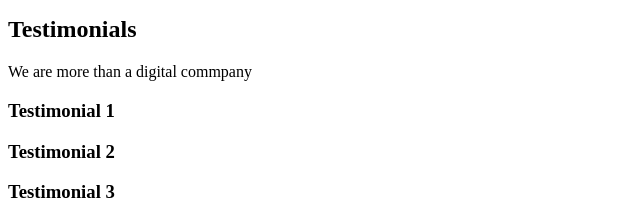
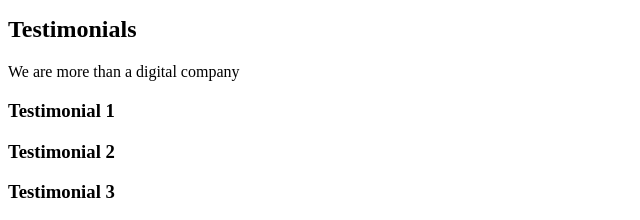
Before and after one commit to Astambar/holbertonschool-web_front_end, a plain HTML site: page 0x00-html_advanced/12-index.html in a window 1280 px wide. Shown: the part 1436-1656 px from the top of the page, 0-640 px from the left. Drawn offline with Linux system fonts and the light colour scheme.

Commit message:
second portion

```diff
--- a/0x00-html_advanced/12-index.html
+++ b/0x00-html_advanced/12-index.html
@@ -68,7 +68,7 @@
 			</section>
 			<section>
 				<h2>Testimonials</h2>
-				<p>We are more than a digital commpany</p>
+				<p>We are more than a digital company</p>
 				<article>
 					<h3>Testimonial 1</h3>
 				</article>
```
